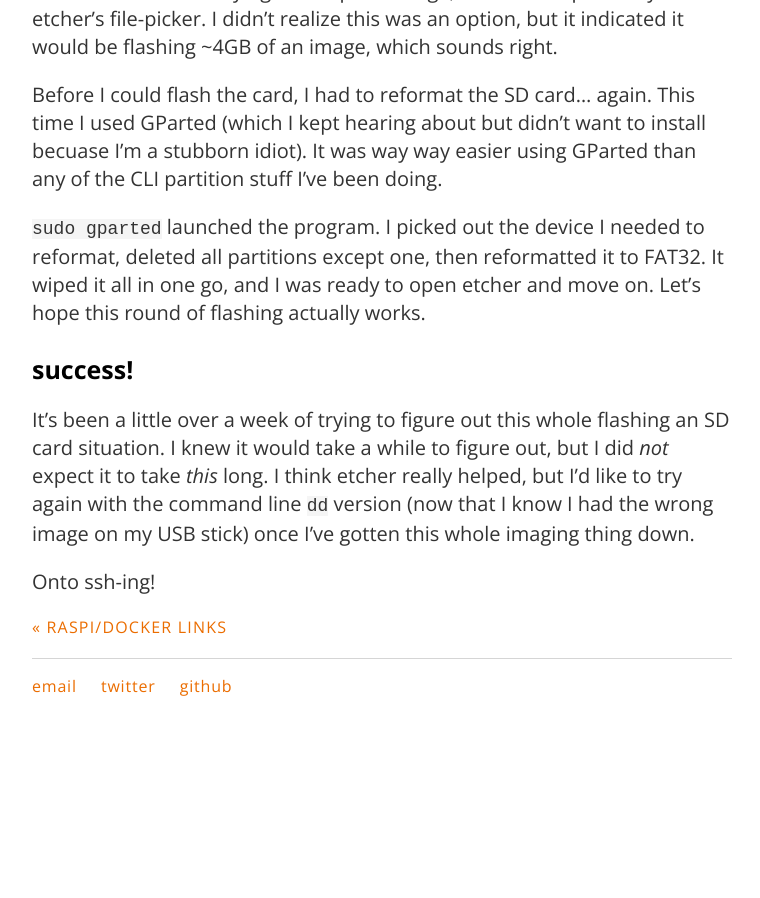
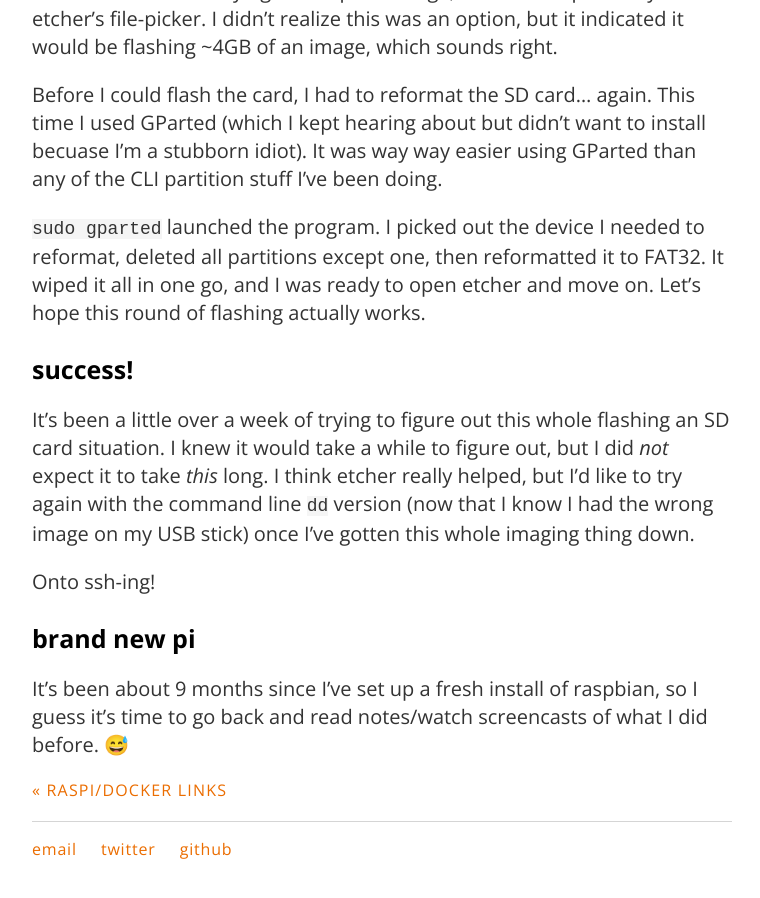
Before and after one commit to carylwyatt/carylwyatt.github.io, a Jekyll site: the page built from _posts/2018-08-13-week-of-13-august.md, in a window 1280 px wide and 900 px high, scrolled down 2678 px. Shown: the whole window, without its empty margins (258-1018 px from the left). Built offline with Jekyll 4.4.1, drawn with Linux system fonts in a browser that asks for light colours; emoji names are drawn with the system emoji font; before the commit the page ends 3415 px from its top, so only the background shows below that.

Commit message:
getting on with fresh install

```diff
--- a/_posts/2018-08-13-week-of-13-august.md
+++ b/_posts/2018-08-13-week-of-13-august.md
@@ -54,3 +54,7 @@ Before I could flash the card, I had to reformat the SD card... again. This time
 It's been a little over a week of trying to figure out this whole flashing an SD card situation. I knew it would take a while to figure out, but I did *not* expect it to take *this* long. I think etcher really helped, but I'd like to try again with the command line `dd` version (now that I know I had the wrong image on my USB stick) once I've gotten this whole imaging thing down.
 
 Onto ssh-ing!
+
+### brand new pi
+
+It's been about 9 months since I've set up a fresh install of raspbian, so I guess it's time to go back and read notes/watch screencasts of what I did before. :sweat_smile:
```
